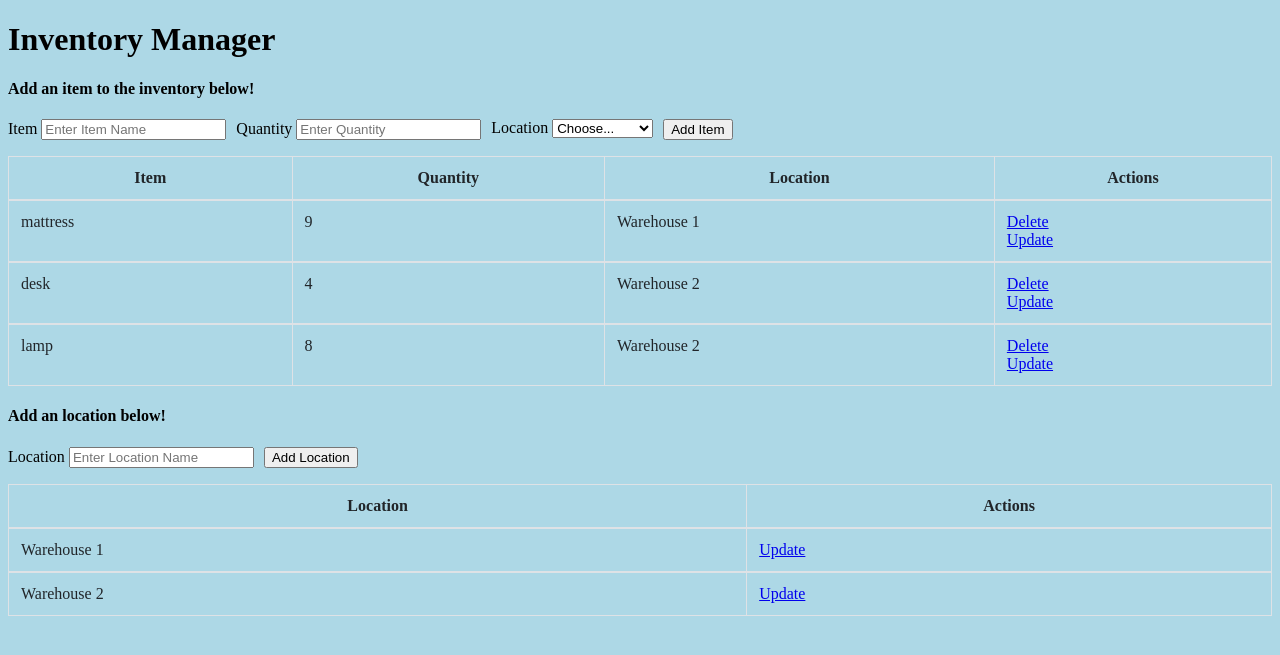
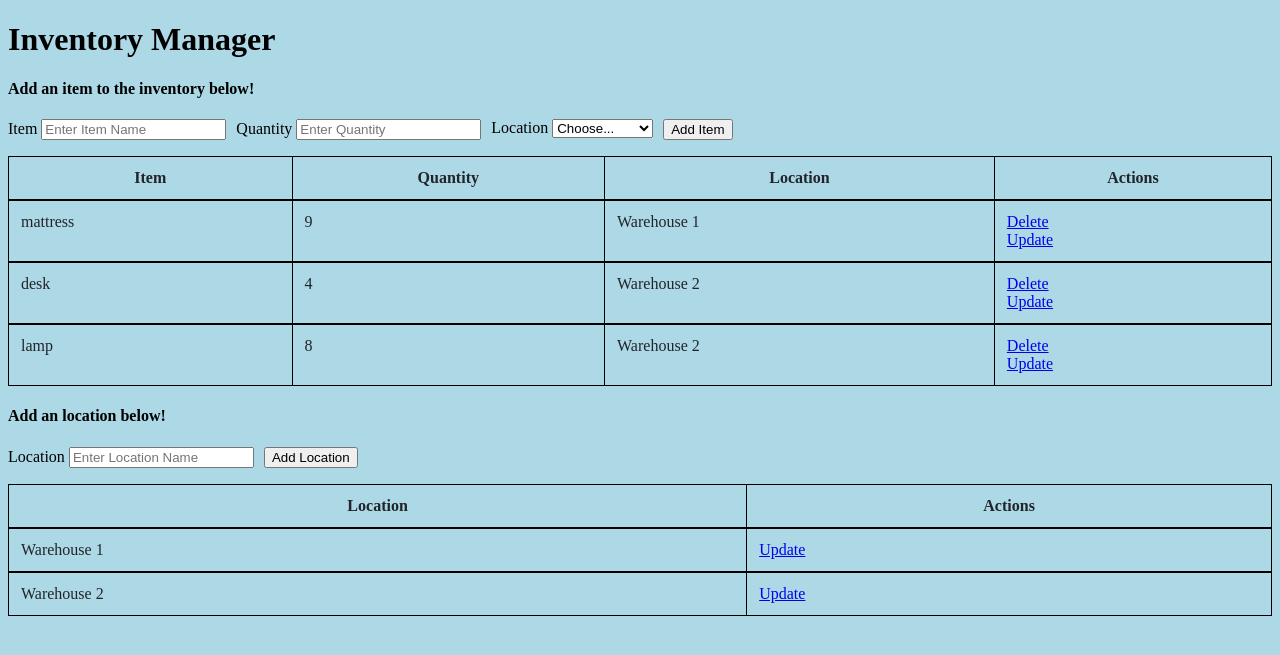
Before and after one commit to jackzhaotn/crud-app, a Flask app: page / in a window 1280 px wide. Shown: the top 655 px of the page. Run offline with Flask 2, Linux system fonts and the light colour scheme; data comes from the database, SQL or seed files in the repository; both versions use the stored data as it was after the commit.

Commit message:
fix bugs final

```diff
--- a/app.py
+++ b/app.py
@@ -76,9 +76,9 @@
     item = Inventory.query.get_or_404(item_id)
 
     if request.method == 'POST':
-        item.item_name = request.form['item_name']
+        item.item_id = request.form['item_name']
         item.item_qty = request.form['item_qty']
-        item.location = request.form['location']
+        item.location_id = request.form['location']
 
         try:
             db.session.commit()
@@ -87,7 +87,8 @@
             return 'There was an issue while updating that task'
 
     else:
-        return render_template('update.html', item=item)
+        locations = Location.query.all()
+        return render_template('update.html', item=item, locations=locations)
 
 @app.route('/deleteLocation/<string:location_id>')
 def deleteLocation(location_id):
--- a/static/css/style.css
+++ b/static/css/style.css
@@ -36,14 +36,14 @@
   .table td {
     padding: 0.75rem;
     vertical-align: top;
-    border-top: 1px solid #dee2e6;
+    border-top: 1px solid black;
   }
   .table thead th {
     vertical-align: bottom;
-    border-bottom: 2px solid #dee2e6;
+    border-bottom: 2px solid black;
   }
   .table tbody + tbody {
-    border-top: 2px solid #dee2e6;
+    border-top: 2px solid black;
   }
 
   .table-sm th,
@@ -52,11 +52,11 @@
   }
 
   .table-bordered {
-    border: 1px solid #dee2e6;
+    border: 1px solid black;
   }
   .table-bordered th,
   .table-bordered td {
-    border: 1px solid #dee2e6;
+    border: 1px solid black;
   }
   .table-bordered thead th,
   .table-bordered thead td {
```
Also changed, not shown: templates/update.html (+4 -4 lines), test.db.
